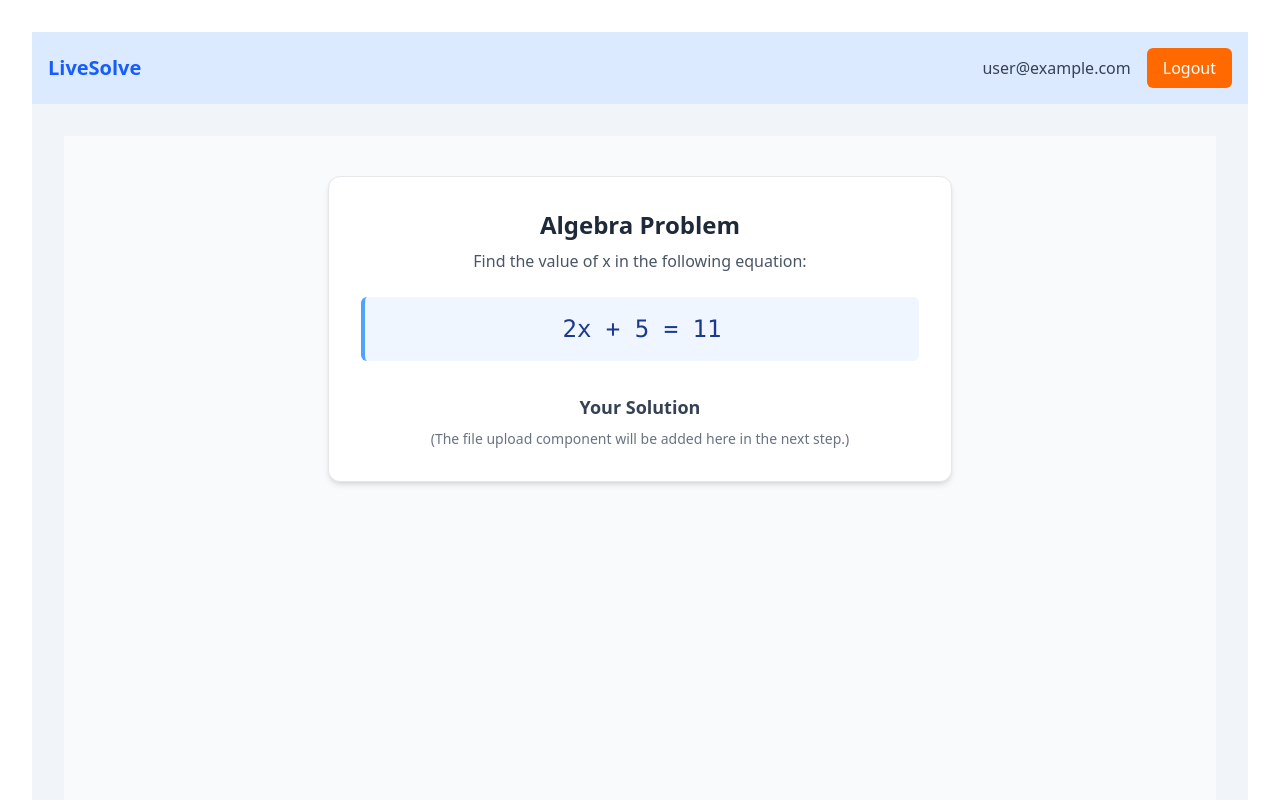
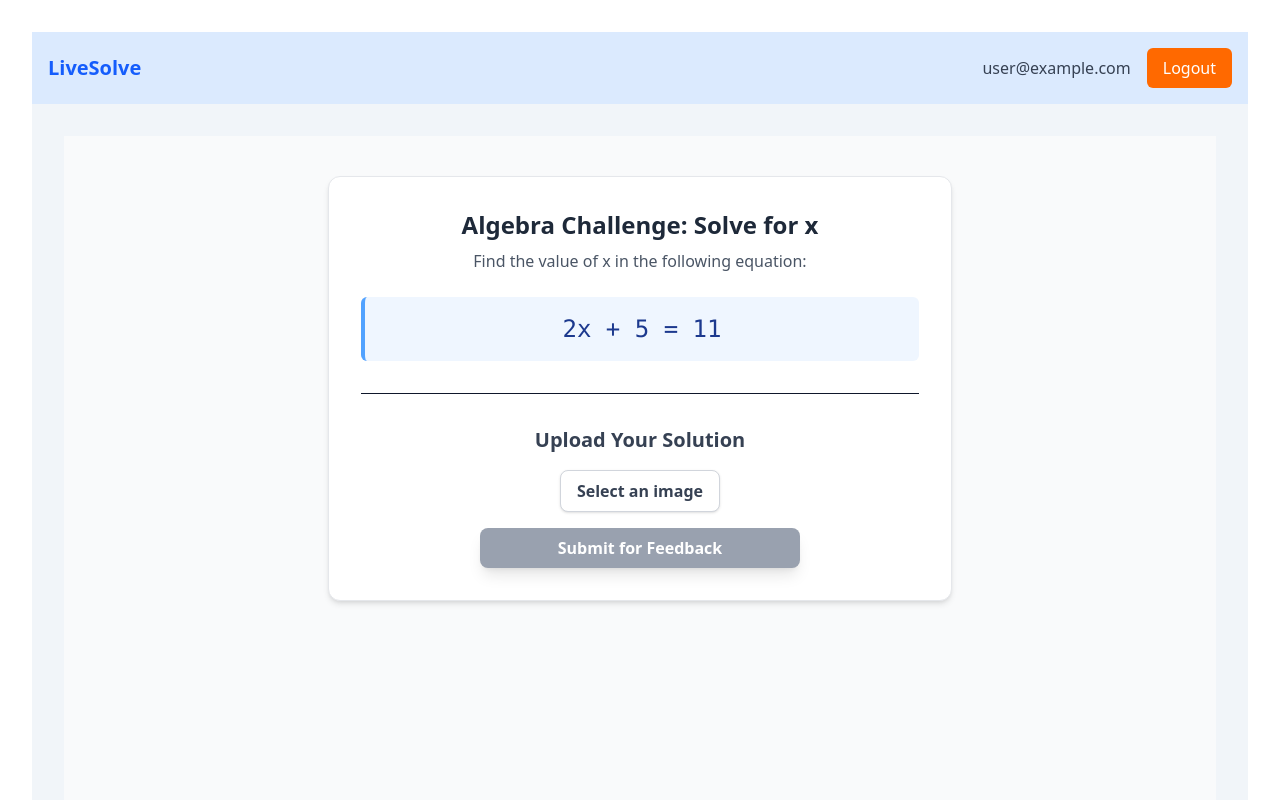
Before and after one commit to kien-ship-it/livesolve, a React (Vite) app in the folder frontend/: page /problem in a window 1280 px wide. Shown: the top 800 px of the page. Built offline with nearby package versions, Linux system fonts and the light colour scheme; no server answers; sample sign-in values are in the browser's storage.

Commit message:
feat(fronted)
Submit button for problem page

```diff
--- a/frontend/src/pages/ProblemPage.tsx
+++ b/frontend/src/pages/ProblemPage.tsx
@@ -1,18 +1,42 @@
 // frontend/src/pages/ProblemPage.tsx
-import React from 'react';
+import React, { useState } from 'react';
+import type { ChangeEvent } from 'react';
 
 const ProblemPage: React.FC = () => {
-  //hardcoded problem statement
+  // State to hold the selected file
+  const [selectedFile, setSelectedFile] = useState<File | null>(null);
+
+  // Hardcoded problem details for the MVP
   const problem = {
     id: 'problem_1_algebra',
-    title: 'Algebra Problem',
+    title: 'Algebra Challenge: Solve for x',
     statement: 'Find the value of x in the following equation:',
     equation: '2x + 5 = 11',
-  }
+  };
+
+  // Handler for when a file is selected
+  const handleFileChange = (event: ChangeEvent<HTMLInputElement>) => {
+    if (event.target.files && event.target.files[0]) {
+      setSelectedFile(event.target.files[0]);
+    }
+  };
+
+  // Placeholder handler for the submission
+  const handleSubmit = () => {
+    if (!selectedFile) {
+      alert("Please select a file first!");
+      return;
+    }
+    // In a future step, this will send the file to the backend.
+    // For now, we just log it to the console.
+    console.log("Submitting file:", selectedFile.name);
+    alert(`(Pretend) Submitting: ${selectedFile.name}`);
+  };
+
 
   return (
     <div className="min-h-screen bg-gray-50 flex flex-col items-center pt-10">
-      <div className="w-full max-w-2xl px-6">
+      <div className="w-full max-w-2xl px-6 pb-12"> {/* Added pb-12 for spacing */}
         <div className="bg-white p-8 rounded-xl shadow-md border border-gray-200">
 
           {/* Problem Statement Section */}
@@ -25,13 +49,42 @@ const ProblemPage: React.FC = () => {
             </p>
           </div>
 
-          {/* Placeholder for the next step */}
+          <hr className="my-8" />
+
+          {/* --- Image Upload UI Section --- */}
           <div className="mt-6">
-            <h2 className="text-lg font-semibold text-gray-700">Your Solution</h2>
-            <p className="text-sm text-gray-500 mt-2">
-              (The file upload component will be added here in the next step.)
-            </p>
+            <h2 className="text-xl font-semibold text-gray-700 mb-4">Upload Your Solution</h2>
+
+            <div className="flex flex-col items-center space-y-4">
+              {/* Custom-styled File Input Button */}
+              <label className="cursor-pointer bg-white border border-gray-300 text-gray-700 font-semibold py-2 px-4 rounded-lg shadow-sm hover:bg-gray-50 transition-colors duration-200">
+                <span>Select an image</span>
+                <input
+                  type="file"
+                  className="hidden"
+                  accept="image/png, image/jpeg, image/jpg"
+                  onChange={handleFileChange}
+                />
+              </label>
+
+              {/* Display selected file name */}
+              {selectedFile && (
+                <div className="text-sm text-gray-600">
+                  Selected file: <span className="font-medium text-gray-800">{selectedFile.name}</span>
+                </div>
+              )}
+
+              {/* Submit Button */}
+              <button
+                onClick={handleSubmit}
+                disabled={!selectedFile}
+                className="w-full max-w-xs bg-blue-600 text-white font-bold py-2 px-4 rounded-lg shadow-lg hover:bg-blue-700 transition-colors duration-200 disabled:bg-gray-400 disabled:cursor-not-allowed"
+              >
+                Submit for Feedback
+              </button>
+            </div>
           </div>
+          {/* --- End of Image Upload UI Section --- */}
 
         </div>
       </div>
```
